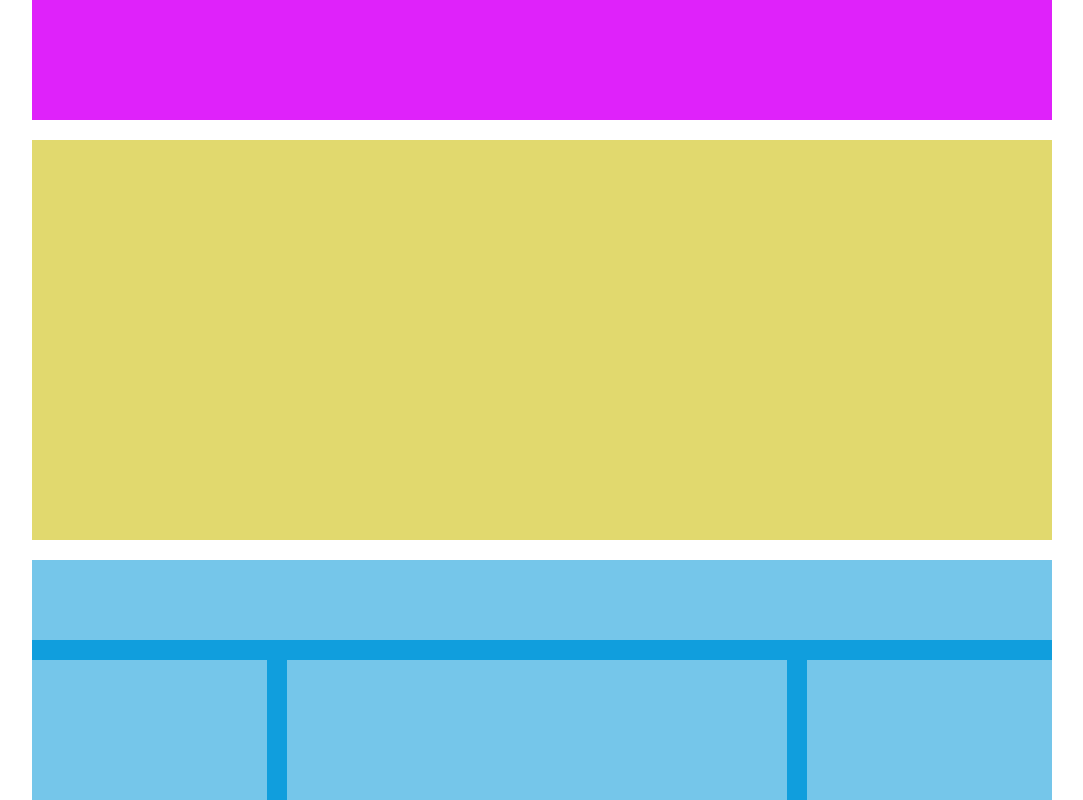
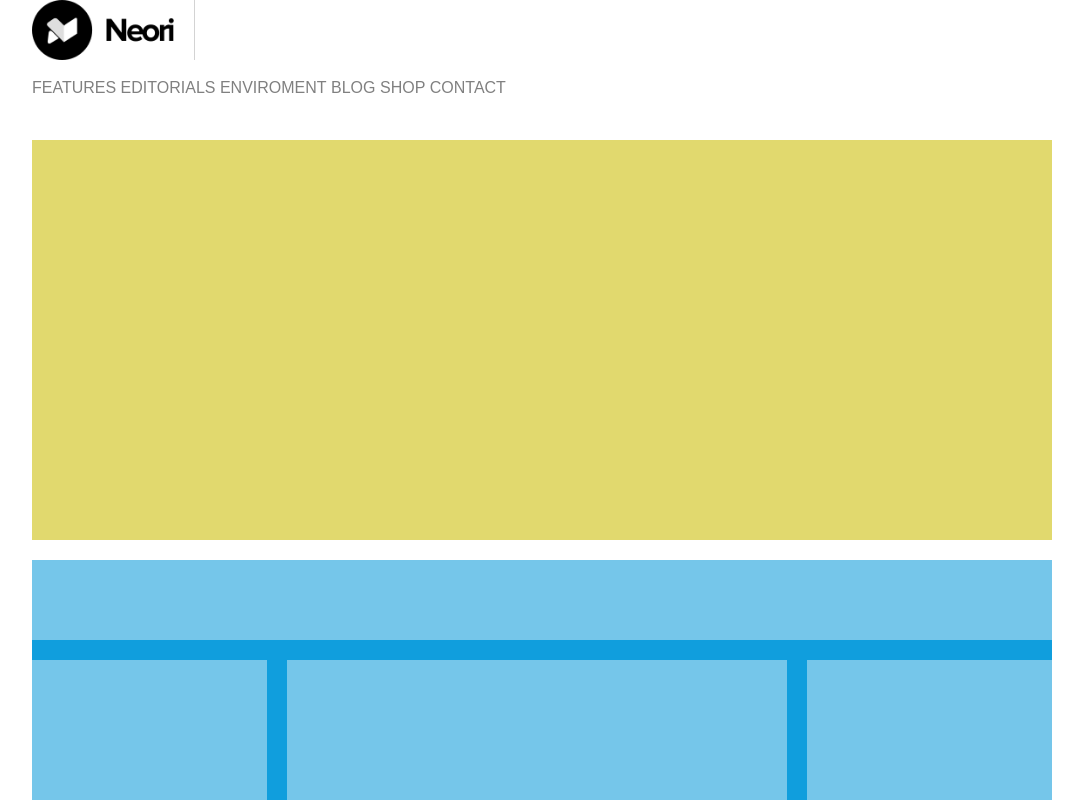
Before and after one commit to giagra91/htmlcss-wp, a plain HTML site: page index.html in a window 1280 px wide. Shown: the top 800 px of the page, without its empty margins (98-1181 px from the left). Drawn offline with Linux system fonts and the light colour scheme.

Commit message:
completamento header

```diff
--- a/css/style.css
+++ b/css/style.css
@@ -12,6 +12,7 @@ body{
     min-width: 1000px;
     max-width: 1200px;
     padding: 0px 90px;
+    font-family: Arial, Helvetica, sans-serif;
 }
 
 /* CLEARFIX */
@@ -30,7 +31,7 @@ body{
     margin: 0 auto;
     width: 100%;
     height: 120px;
-    background-color: rgb(223, 34, 250);
+    background-color: white;
     margin-bottom: 20px;
 }
 
@@ -86,6 +87,19 @@ body{
     background-color: rgb(156, 15, 205);
 }
 
-.ft-left{
-    float: left;
+ol.nav-menu li{
+    list-style: none;
+    display: inline;
+    text-transform: uppercase;
+    color: gray;
 }
+
+
+#logo-image{
+    text-align: left;
+    height: 60px;
+    border-right: 1px solid lightgray;
+    padding-right: 20px;
+    margin-bottom: 15px;
+
+}
--- a/index.html
+++ b/index.html
@@ -12,7 +12,23 @@
 
 
     <!-- Contenitore header -->
-    <header class="container top-container"></header>
+    <header class="container top-container">
+
+        <div>
+            <img id="logo-image" src="img/logo.png" alt="logo-image">
+        </div>
+
+        <nav>
+            <ol class="nav-menu">
+                <li>Features</li>
+                <li>Editorials</li>
+                <li>Enviroment</li>
+                <li>Blog</li>
+                <li>Shop</li>
+                <li>Contact</li>
+            </ol>
+        </nav>
+    </header>
 
     <main>
 
```
